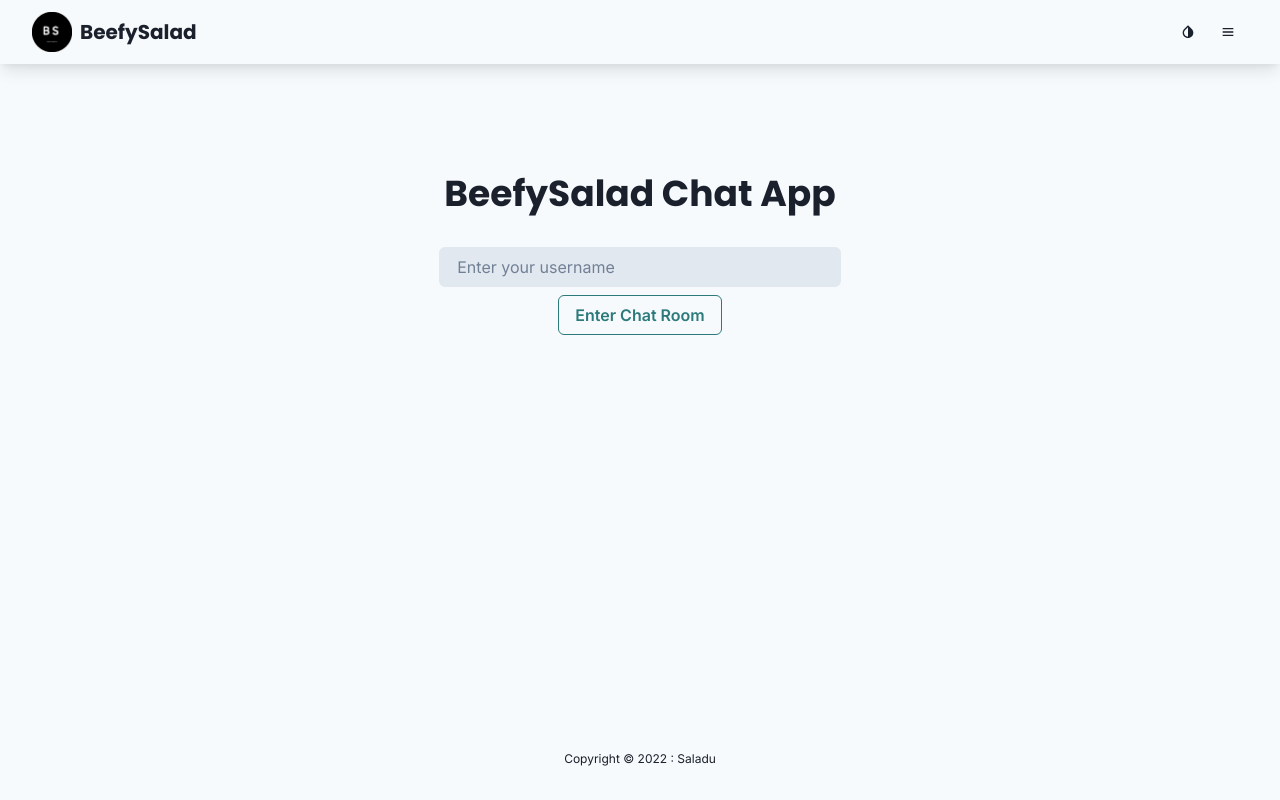
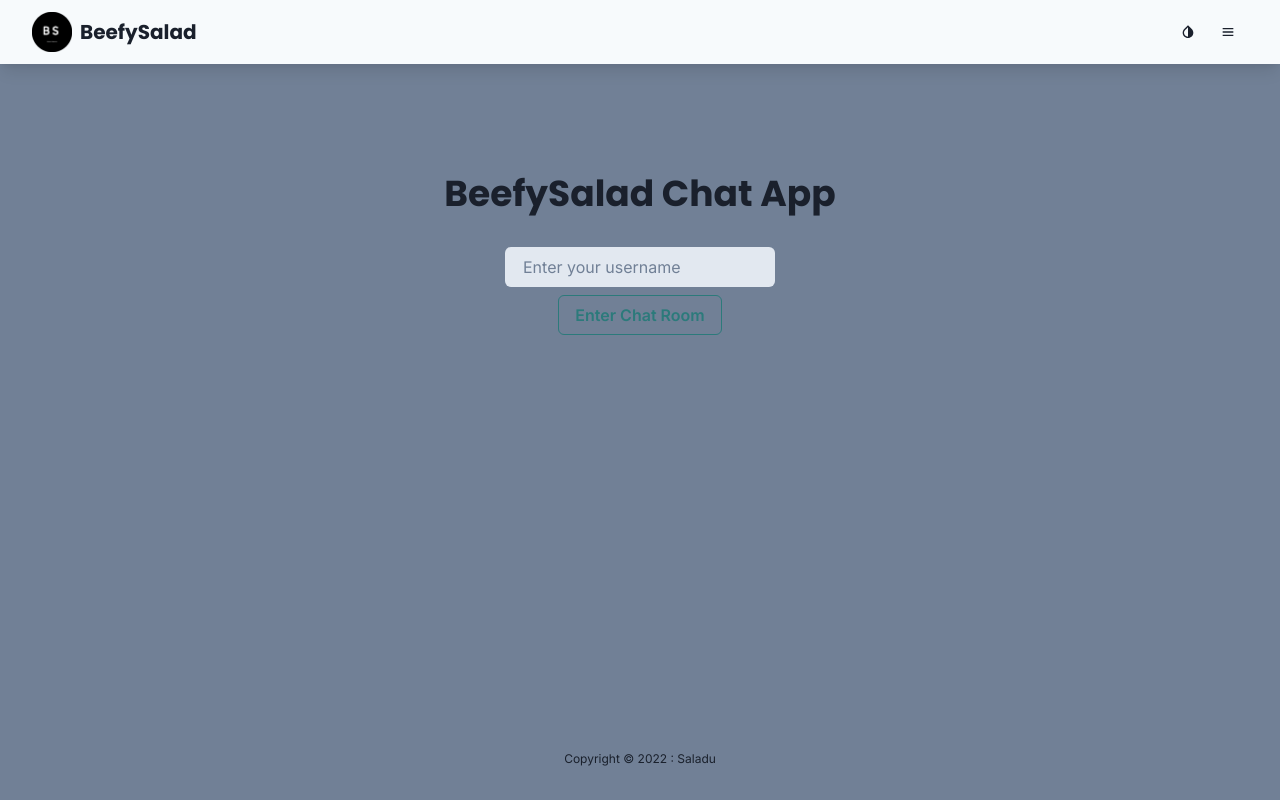
Before and after one commit to beefysalad/nest-react-template, a React (Create React App) app in the folder frontend/: page / in a window 1280 px wide. Built offline with nearby package versions, Linux system fonts and the light colour scheme; no server answers.

Commit message:
add emojis

```diff
--- a/frontend/package.json
+++ b/frontend/package.json
@@ -14,6 +14,7 @@
     "@types/react": "^18.0.19",
     "@types/react-dom": "^18.0.6",
     "axios": "^0.27.2",
+    "emoji-picker-react": "^3.6.2",
     "framer-motion": "^7.3.2",
     "moment": "^2.29.4",
     "react": "^18.2.0",
--- a/frontend/src/components/Footer.tsx
+++ b/frontend/src/components/Footer.tsx
@@ -10,7 +10,7 @@ const Footer = ({ children }: FooterProps) => {
         <Text fontSize='xs'>
           Copyright &copy; 2022 :{' '}
           <Link
-            href='https://github.com/beefysalad/ts-todo-application'
+            href='https://github.com/beefysalad/nest-react-template'
             target='_blank'
           >
             Saladu
--- a/frontend/src/components/LandingPage.tsx
+++ b/frontend/src/components/LandingPage.tsx
@@ -38,7 +38,8 @@ export const LandingPage = () => {
     };
     getApi();
   }, [data]);
-  const handleButtonClick = (): void => {
+  const handleButtonClick = (e: any): void => {
+    e.preventDefault();
     if (text.length <= 0) {
       toast({
         title: 'Failed',
@@ -47,7 +48,6 @@ export const LandingPage = () => {
         duration: 3000,
         isClosable: true,
         position: 'bottom-right',
-        variant: 'subtle',
       });
     } else {
       socket?.emit('username', text);
@@ -64,9 +64,9 @@ export const LandingPage = () => {
         justifyContent='center'
         flexDirection='column'
         mt='2rem'
-        width='100%'
       >
-        <VStack width='70%'>
+        <form onSubmit={handleButtonClick}>
+          <VStack>
             <Input
               value={text}
               onChange={(e) => setText(e.target.value)}
@@ -81,6 +81,7 @@ export const LandingPage = () => {
               Enter Chat Room
             </Button>
           </VStack>
+        </form>
       </Flex>
     </Box>
   );
--- a/frontend/src/components/Message.tsx
+++ b/frontend/src/components/Message.tsx
@@ -13,6 +13,14 @@ import {
   Spacer,
   Image,
   Avatar,
+  Popover,
+  PopoverTrigger,
+  PopoverContent,
+  PopoverArrow,
+  PopoverBody,
+  PopoverCloseButton,
+  PopoverHeader,
+  IconButton,
 } from '@chakra-ui/react';
 import patrick from '../assets/patrek.jpeg';
 import { useEffect, useState, useContext } from 'react';
@@ -20,8 +28,9 @@ import io, { Socket } from 'socket.io-client';
 import { UsernameContext } from '../providers/AppProviders';
 import { useNavigate } from 'react-router-dom';
 import { AiOutlineSend } from 'react-icons/ai';
-import { HiOutlineArrowNarrowLeft } from 'react-icons/hi';
 import { FiUsers } from 'react-icons/fi';
+import { BsEmojiLaughing } from 'react-icons/bs';
+import Picker from 'emoji-picker-react';
 import Moment from 'moment';
 export const { REACT_APP_API_URL } = process.env;
 export interface MessageInterface {
@@ -35,8 +44,6 @@ export const Message = () => {
   const bg = useColorModeValue('gray.100', 'whiteAlpha.100');
   const bg2 = useColorModeValue('gray.200', 'whiteAlpha.100');
   const bg3 = useColorModeValue('gray.200', 'whiteAlpha.50');
-
-  console.log(REACT_APP_API_URL);
   const [text, setText] = useState<string>('');
   const toast = useToast();
   const { username } = useContext(UsernameContext);
@@ -51,7 +58,9 @@ export const Message = () => {
       navigate('/');
     }
   }, []);
-
+  const onEmojiClick = (event: any, emojiObject: any) => {
+    setText(text + emojiObject.emoji);
+  };
   useEffect(() => {
     const newSocket = io(REACT_APP_API_URL!);
     setSocket(newSocket);
@@ -64,7 +73,6 @@ export const Message = () => {
       title: `${user} has connected`,
       status: 'success',
       position: 'top-right',
-      variant: 'subtle',
       duration: 9000,
       isClosable: true,
     });
@@ -79,7 +87,6 @@ export const Message = () => {
         duration: 3000,
         isClosable: true,
         position: 'bottom',
-        variant: 'subtle',
       });
       return;
     } else {
@@ -98,10 +105,9 @@ export const Message = () => {
 
   return (
     <Box>
-      <Heading textAlign='center'>Messages for {username}</Heading>
+      <Heading textAlign='center'>#SurpassingLimitsSince2022</Heading>
       <Box
         bg={bg}
-        // width='50%'
         width={{ base: '100%', md: '50%' }}
         mx='auto'
         my='5rem'
@@ -194,6 +200,25 @@ export const Message = () => {
                   placeholder='Enter your message here...'
                   variant='filled'
                 />
+                <Popover>
+                  <PopoverTrigger>
+                    <IconButton
+                      variant='ghost'
+                      colorScheme='teal'
+                      aria-label='pop emoji'
+                      icon={<BsEmojiLaughing />}
+                    />
+                  </PopoverTrigger>
+                  <PopoverContent>
+                    <PopoverArrow />
+                    <PopoverBody>
+                      <Picker
+                        onEmojiClick={onEmojiClick}
+                        pickerStyle={{ width: '100%' }}
+                      />
+                    </PopoverBody>
+                  </PopoverContent>
+                </Popover>
                 <Button
                   leftIcon={<AiOutlineSend />}
                   colorScheme='teal'
--- a/frontend/src/theme/theme.ts
+++ b/frontend/src/theme/theme.ts
@@ -12,7 +12,8 @@ const theme = extendTheme(config, {
     global: (props: StyleFunctionProps) => ({
       body: {
         color: mode('gray.800', 'whiteAlpha.900')(props),
-        bg: mode('gray.50', 'gray.800')(props),
+        // bg: mode('gray.50', 'gray.800')(props),
+        bg: mode('gray.500', 'gray.800')(props),
       },
     }),
   },
```
Also changed, not shown: 1 other file (tests, documents, lock files or other folders). Lines whose indentation alone changed are shown as unchanged.
